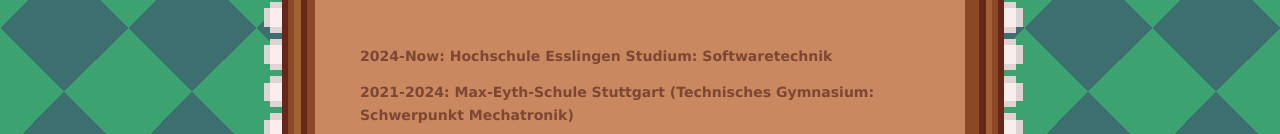
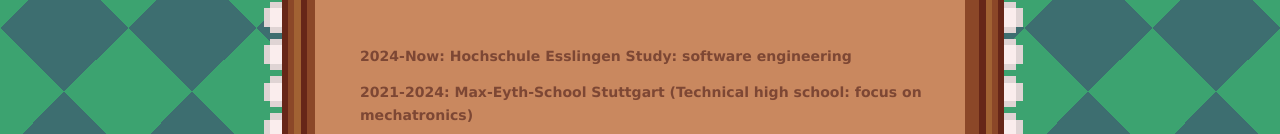
Before and after one commit to Phenomenon-glitch/MyWebsite1, a plain HTML site: page index.html in a window 1280 px wide. Shown: the part 818-952 px from the top of the page. Drawn offline with Linux system fonts and the light colour scheme.

Commit message:
Update index.html

```diff
--- a/index.html
+++ b/index.html
@@ -80,8 +80,8 @@
 			<ul>
 				<h2>Timeline</h2>
 				<br>
-				<h3 style="text-align: left;">2024-Now: Hochschule Esslingen Studium: Softwaretechnik</h3>
-				<h3 style="text-align: left;">2021-2024:  Max-Eyth-Schule Stuttgart (Technisches Gymnasium: Schwerpunkt Mechatronik)</h3>
+				<h3 style="text-align: left;">2024-Now: Hochschule Esslingen Study: software engineering</h3>
+				<h3 style="text-align: left;">2021-2024:  Max-Eyth-School Stuttgart (Technical high school: focus on mechatronics)</h3>
 				<h3 style="text-align: left;">2015-2021:  Riegelhof Realschule Nellingen</h3>
 				<h3 style="text-align: left;" >2011-2015:  Pfingstweideschule Kemnat </h3>
 			</ul>
```
